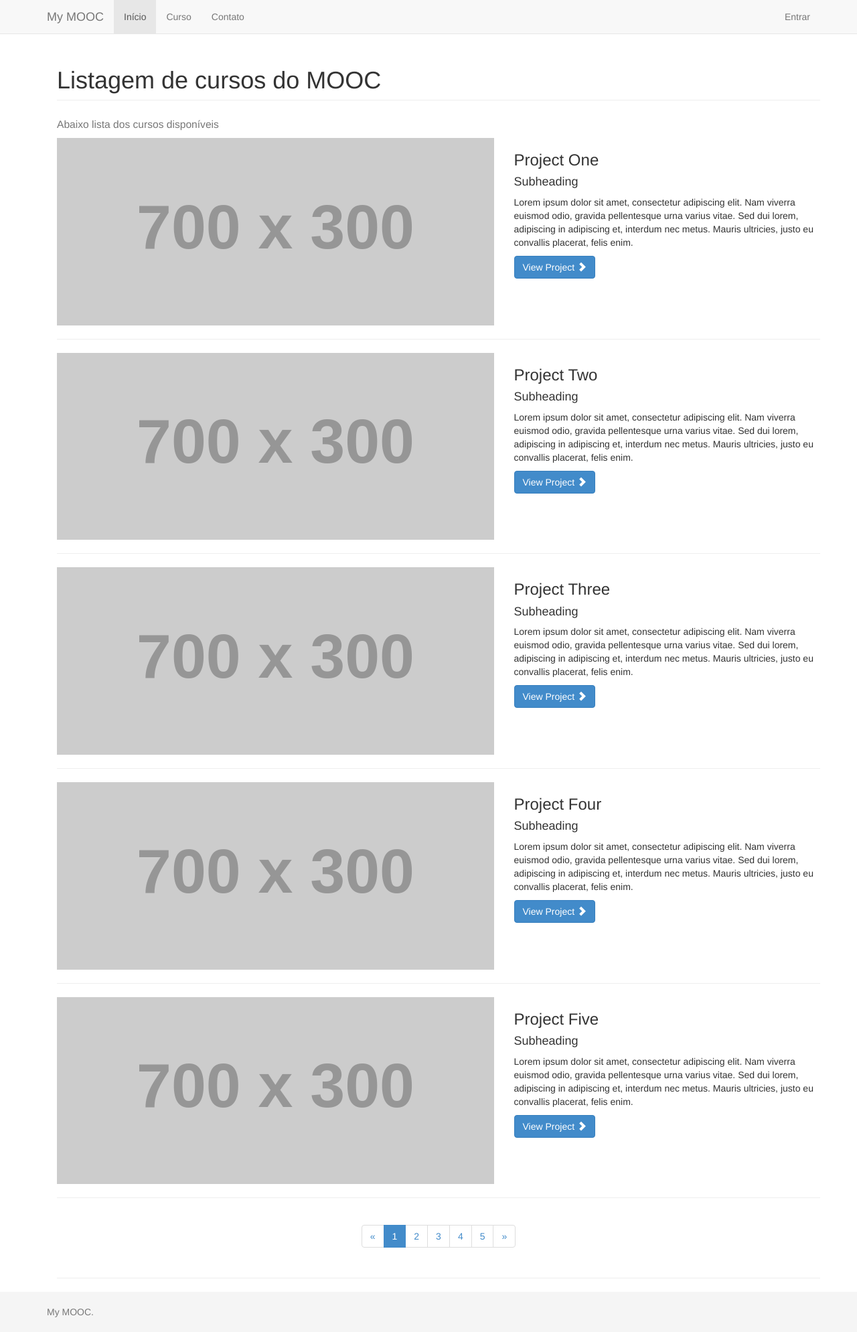
After one commit to ewertoncodes/mooc, a Django app: page /cursos/ in a window 1280 px wide. The commit adds this page. Shown: the whole page at 67% size. Run offline with Django 3.2, Linux system fonts and the light colour scheme; grey boxes labelled with a size stand in for pictures from a placeholder-image service; some libraries are stand-ins or nearby versions.

Commit message:
add a template for courses application

```diff
--- a/mooc/core/templates/base.html
+++ b/mooc/core/templates/base.html
@@ -35,7 +35,7 @@
         <div class="collapse navbar-collapse">
           <ul class="nav navbar-nav">
             <li class="active"><a href="{% url 'core:home' %}">Início</a></li>
-            <li><a href="#about">Curso</a></li>
+            <li><a href="{% url 'courses:index' %}">Curso</a></li>
             <li><a href="{% url 'core:contact' %}">Contato</a></li>
           </ul>
           <ul class="nav navbar-nav navbar-right">
--- /dev/null
+++ b/mooc/courses/templates/courses/index.html
@@ -0,0 +1,137 @@
+{% extends "base.html" %}
+{%block container%}
+
+    <div class="container">
+
+        <div class="row">
+
+            <div class="col-lg-12">
+                <h1 class="page-header">Listagem de cursos do MOOC
+                    <h3><small>Abaixo lista dos cursos disponíveis</small></h3>
+                </h1>
+            </div>
+
+        </div>
+
+        <div class="row">
+
+            <div class="col-lg-7 col-md-7">
+                <a href="#">
+                    <img class="img-responsive" src="http://placehold.it/700x300" alt="">
+                </a>
+            </div>
+
+            <div class="col-lg-5 col-md-5">
+                <h3>Project One</h3>
+                <h4>Subheading</h4>
+                <p>Lorem ipsum dolor sit amet, consectetur adipiscing elit. Nam viverra euismod odio, gravida pellentesque urna varius vitae. Sed dui lorem, adipiscing in adipiscing et, interdum nec metus. Mauris ultricies, justo eu convallis placerat, felis enim.</p>
+                <a class="btn btn-primary" href="#">View Project <span class="glyphicon glyphicon-chevron-right"></span></a>
+            </div>
+
+        </div>
+
+        <hr>
+
+        <div class="row">
+
+            <div class="col-lg-7 col-md-7">
+                <a href="#">
+                    <img class="img-responsive" src="http://placehold.it/700x300" alt="">
+                </a>
+            </div>
+
+            <div class="col-lg-5 col-md-5">
+                <h3>Project Two</h3>
+                <h4>Subheading</h4>
+                <p>Lorem ipsum dolor sit amet, consectetur adipiscing elit. Nam viverra euismod odio, gravida pellentesque urna varius vitae. Sed dui lorem, adipiscing in adipiscing et, interdum nec metus. Mauris ultricies, justo eu convallis placerat, felis enim.</p>
+                <a class="btn btn-primary" href="#">View Project <span class="glyphicon glyphicon-chevron-right"></span></a>
+            </div>
+
+        </div>
+
+        <hr>
+
+        <div class="row">
+
+            <div class="col-lg-7 col-md-7">
+                <a href="#">
+                    <img class="img-responsive" src="http://placehold.it/700x300" alt="">
+                </a>
+            </div>
+
+            <div class="col-lg-5 col-md-5">
+                <h3>Project Three</h3>
+                <h4>Subheading</h4>
+                <p>Lorem ipsum dolor sit amet, consectetur adipiscing elit. Nam viverra euismod odio, gravida pellentesque urna varius vitae. Sed dui lorem, adipiscing in adipiscing et, interdum nec metus. Mauris ultricies, justo eu convallis placerat, felis enim.</p>
+                <a class="btn btn-primary" href="#">View Project <span class="glyphicon glyphicon-chevron-right"></span></a>
+            </div>
+
+        </div>
+
+        <hr>
+
+        <div class="row">
+
+            <div class="col-lg-7 col-md-7">
+                <a href="#">
+                    <img class="img-responsive" src="http://placehold.it/700x300" alt="">
+                </a>
+            </div>
+
+            <div class="col-lg-5 col-md-5">
+                <h3>Project Four</h3>
+                <h4>Subheading</h4>
+                <p>Lorem ipsum dolor sit amet, consectetur adipiscing elit. Nam viverra euismod odio, gravida pellentesque urna varius vitae. Sed dui lorem, adipiscing in adipiscing et, interdum nec metus. Mauris ultricies, justo eu convallis placerat, felis enim.</p>
+                <a class="btn btn-primary" href="#">View Project <span class="glyphicon glyphicon-chevron-right"></span></a>
+            </div>
+
+        </div>
+
+        <hr>
+
+        <div class="row">
+
+            <div class="col-lg-7 col-md-7">
+                <a href="#">
+                    <img class="img-responsive" src="http://placehold.it/700x300" alt="">
+                </a>
+            </div>
+
+            <div class="col-lg-5 col-md-5">
+                <h3>Project Five</h3>
+                <h4>Subheading</h4>
+                <p>Lorem ipsum dolor sit amet, consectetur adipiscing elit. Nam viverra euismod odio, gravida pellentesque urna varius vitae. Sed dui lorem, adipiscing in adipiscing et, interdum nec metus. Mauris ultricies, justo eu convallis placerat, felis enim.</p>
+                <a class="btn btn-primary" href="#">View Project <span class="glyphicon glyphicon-chevron-right"></span></a>
+            </div>
+
+        </div>
+
+        <hr>
+
+        <div class="row text-center">
+
+            <div class="col-lg-12">
+                <ul class="pagination">
+                    <li><a href="#">&laquo;</a>
+                    </li>
+                    <li class="active"><a href="#">1</a>
+                    </li>
+                    <li><a href="#">2</a>
+                    </li>
+                    <li><a href="#">3</a>
+                    </li>
+                    <li><a href="#">4</a>
+                    </li>
+                    <li><a href="#">5</a>
+                    </li>
+                    <li><a href="#">&raquo;</a>
+                    </li>
+                </ul>
+            </div>
+
+        </div>
+
+        <hr>
+    </div>
+    <!-- /.container -->
+{% endblock %}
--- /dev/null
+++ b/mooc/courses/urls.py
@@ -0,0 +1,7 @@
+from django.conf.urls import patterns, include, url
+
+
+urlpatterns = patterns('mooc.courses.views',
+	url(r'^$', 'index', name='index'),
+
+)
--- a/mooc/courses/views.py
+++ b/mooc/courses/views.py
@@ -1,3 +1,6 @@
 from django.shortcuts import render
 
 # Create your views here.
+def index(request):
+	template_name = 'courses/index.html'
+	return render(request, template_name)
--- a/mooc/urls.py
+++ b/mooc/urls.py
@@ -6,5 +6,6 @@ admin.autodiscover()
 urlpatterns = patterns('',
 
     url(r'^', include('mooc.core.urls',namespace='core')),
+    url(r'^cursos/', include('mooc.courses.urls',namespace='courses')),
     url(r'^admin/', include(admin.site.urls)),
 )
```
